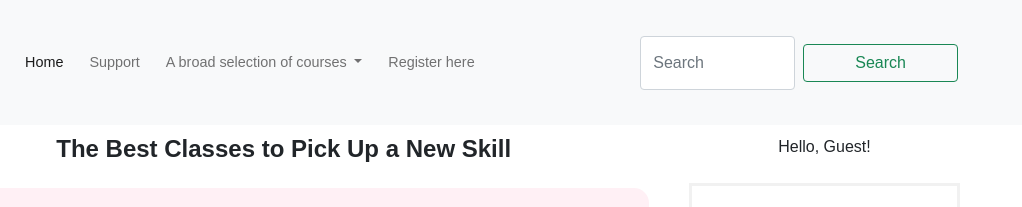
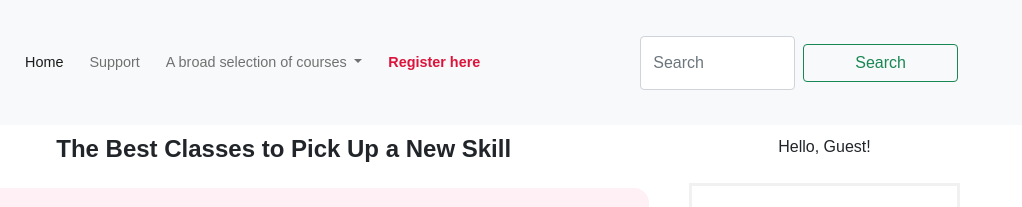
Before and after one commit to liambest1/website_prototype, a plain HTML site: page index.html in a window 1280 px wide. Shown: the top 207 px of the page, 258-1280 px from the left. Drawn offline with nearby package versions, Linux system fonts and the light colour scheme.

Commit message:
Add files via upload

```diff
--- a/index.html
+++ b/index.html
@@ -163,7 +163,7 @@
                         </ul>
                     </li>
                     <li class="nav-item">
-                        <a class="nav-link" href="#">Register here</a>
+                        <a class="nav-link" href="#"><font style="color:crimson; font-weight:600;">Register here</font></a>
                     </li>
                 </ul>
                 <form class="d-flex">
```
